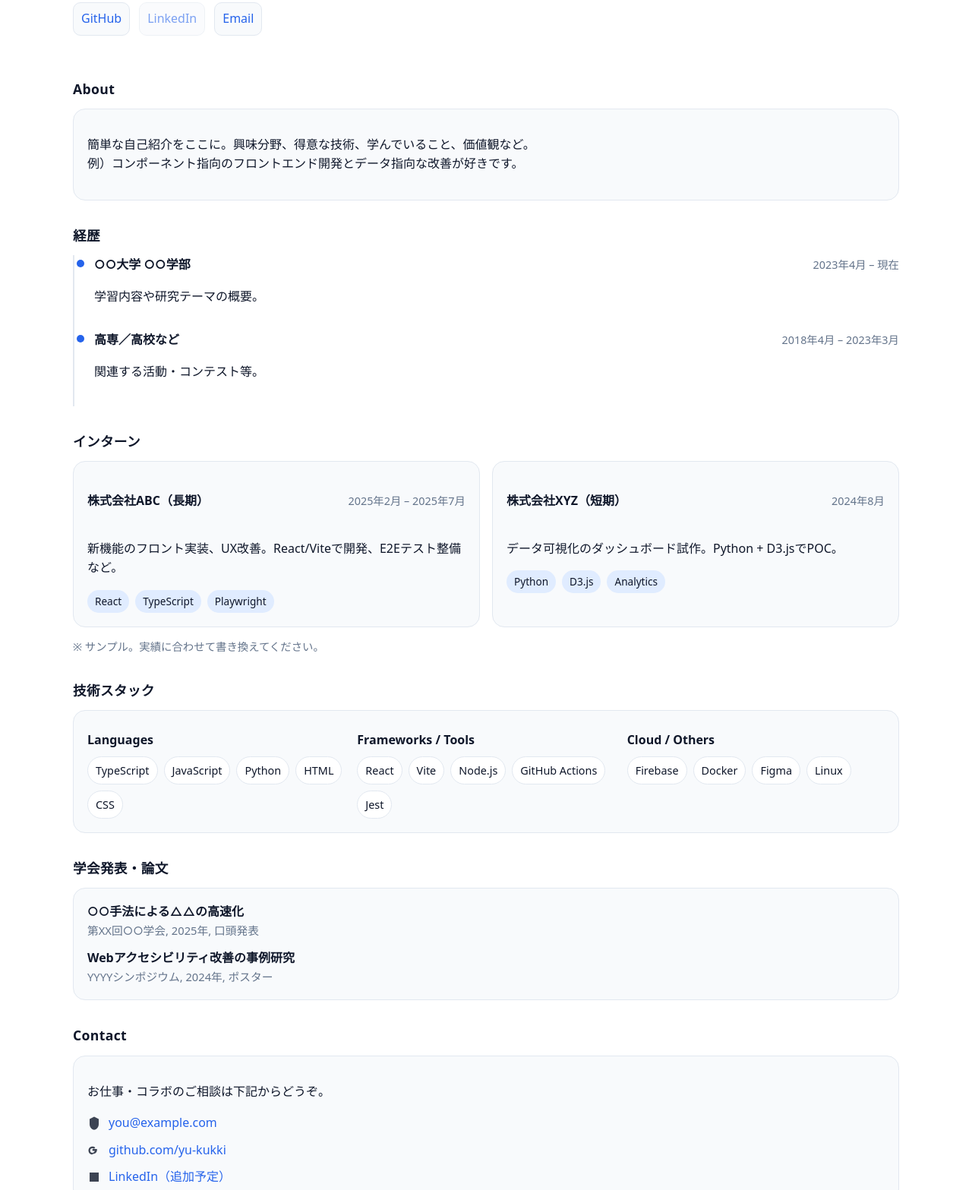
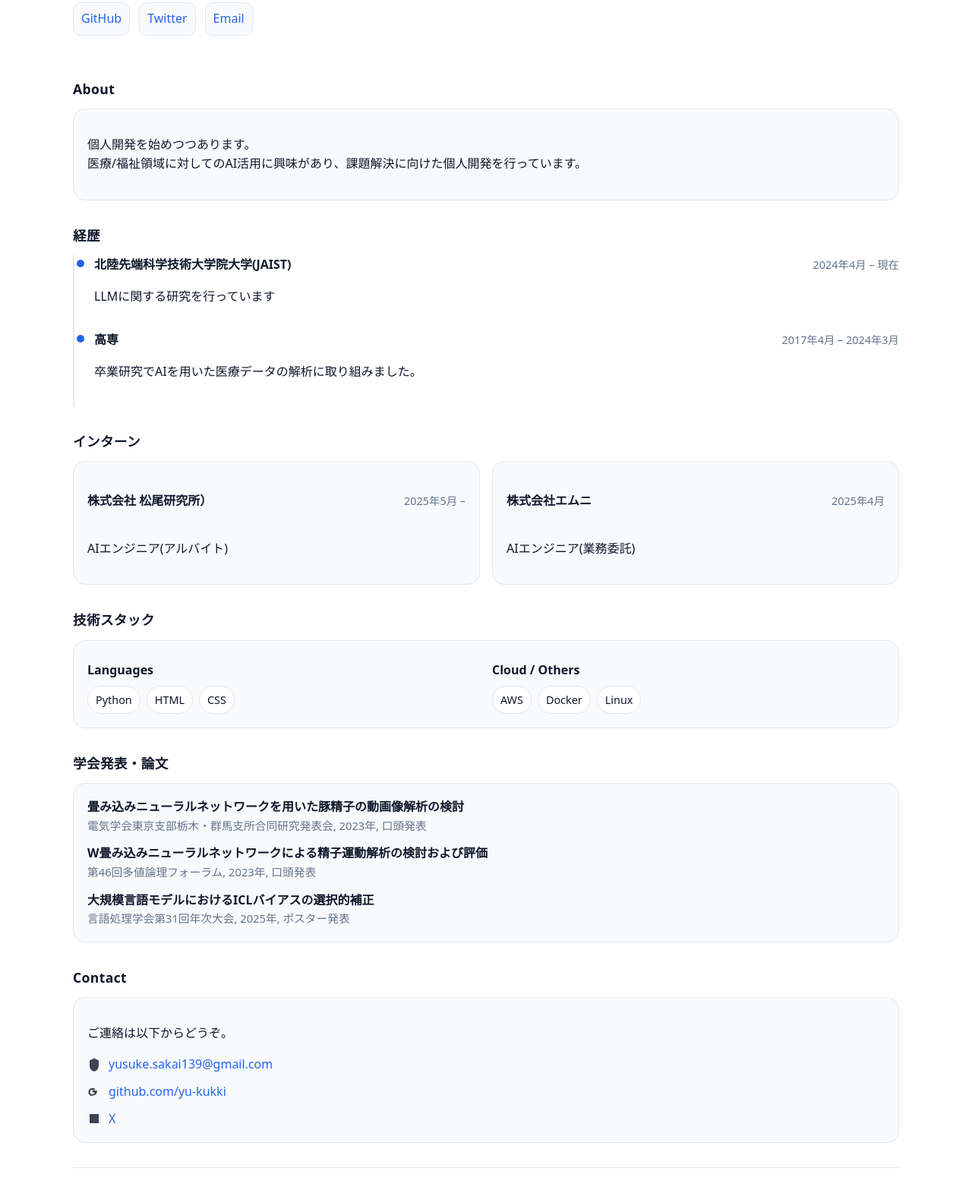
Before and after one commit to yu-kukki/yu-kukki.github.io, a plain HTML site: page index.html in a window 1280 px wide. Shown: the part 227-1794 px from the top of the page at 76% size. Drawn offline with Linux system fonts and the light colour scheme.

Commit message:
情報の記載

```diff
--- a/index.html
+++ b/index.html
@@ -16,7 +16,7 @@
         <div class="avatar" aria-hidden="true">yk</div>
         <div>
           <h1 class="name">yu-kukki</h1>
-          <p class="role">Software / Web Developer</p>
+          <p class="role">AI Engineer</p>
         </div>
       </div>
       <nav class="site-nav" aria-label="主要ナビゲーション">
@@ -35,12 +35,12 @@
     <section class="hero">
       <h2>つくる・学ぶ・届ける。</h2>
       <p class="lead">
-        学びと開発の記録をまとめています。現在は<span class="pill">Web開発</span>と<span class="pill">機械学習</span>に注力中。
+        学びと開発の記録をまとめています。現在は<span class="pill">個人開発</span>と<span class="pill">研究活動</span>に注力中。
       </p>
       <ul class="links">
         <li><a class="link" href="https://github.com/yu-kukki" target="_blank" rel="noopener">GitHub</a></li>
-        <li><a class="link" href="#" aria-disabled="true">LinkedIn</a></li>
-        <li><a class="link" href="mailto:you@example.com">Email</a></li>
+        <li><a class="link" href="https://x.com/kukki_ski" target="_blank" rel="noopener">Twitter</a></li>
+        <li><a class="link" href="yusuke.sakai139[at]gmail.com">Email</a></li>
       </ul>
     </section>
 
@@ -49,8 +49,8 @@
       <h3 class="section-title">About</h3>
       <div class="card">
         <p>
-          簡単な自己紹介をここに。興味分野、得意な技術、学んでいること、価値観など。<br/>
-          例）コンポーネント指向のフロントエンド開発とデータ指向な改善が好きです。
+          個人開発を始めつつあります。<br/>
+          医療/福祉領域に対してのAI活用に興味があり、課題解決に向けた個人開発を行っています。<br/>
         </p>
       </div>
     </section>
@@ -63,20 +63,20 @@
           <div class="tl-dot" aria-hidden="true"></div>
           <div class="tl-content">
             <div class="tl-header">
-              <strong>○○大学 ○○学部</strong>
-              <span class="when">2023年4月 – 現在</span>
+              <strong>北陸先端科学技術大学院大学(JAIST)</strong>
+              <span class="when">2024年4月 – 現在</span>
             </div>
-            <p>学習内容や研究テーマの概要。</p>
+            <p>LLMに関する研究を行っています</p>
           </div>
         </li>
         <li class="timeline-item">
           <div class="tl-dot" aria-hidden="true"></div>
           <div class="tl-content">
             <div class="tl-header">
-              <strong>高専／高校など</strong>
-              <span class="when">2018年4月 – 2023年3月</span>
+              <strong>高専</strong>
+              <span class="when">2017年4月 – 2024年3月</span>
             </div>
-            <p>関連する活動・コンテスト等。</p>
+            <p>卒業研究でAIを用いた医療データの解析に取り組みました。</p>
           </div>
         </li>
       </ol>
@@ -88,26 +88,26 @@
       <div class="grid">
         <article class="card">
           <header class="card-header">
-            <h4>株式会社ABC（長期）</h4>
-            <span class="when">2025年2月 – 2025年7月</span>
+            <h4>株式会社 松尾研究所）</h4>
+            <span class="when">2025年5月 – </span>
           </header>
-          <p>新機能のフロント実装、UX改善。React/Viteで開発、E2Eテスト整備など。</p>
-          <ul class="tags">
+          <p>AIエンジニア(アルバイト)</p>
+          <!-- <ul class="tags">
             <li>React</li><li>TypeScript</li><li>Playwright</li>
-          </ul>
+          </ul> -->
         </article>
         <article class="card">
           <header class="card-header">
-            <h4>株式会社XYZ（短期）</h4>
-            <span class="when">2024年8月</span>
+            <h4>株式会社エムニ</h4>
+            <span class="when">2025年4月</span>
           </header>
-          <p>データ可視化のダッシュボード試作。Python + D3.jsでPOC。</p>
+          <p>AIエンジニア(業務委託)</p>
           <ul class="tags">
-            <li>Python</li><li>D3.js</li><li>Analytics</li>
+            <!-- <li>Python</li><li>D3.js</li><li>Analytics</li> -->
           </ul>
         </article>
       </div>
-      <p class="muted">※ サンプル。実績に合わせて書き換えてください。</p>
+      <!-- <p class="muted">※ サンプル。実績に合わせて書き換えてください。</p> -->
     </section>
 
     <!-- Skills -->
@@ -118,19 +118,19 @@
           <div>
             <h5>Languages</h5>
             <ul class="chips">
-              <li>TypeScript</li><li>JavaScript</li><li>Python</li><li>HTML</li><li>CSS</li>
+              <li>Python</li><li>HTML</li><li>CSS</li>
             </ul>
           </div>
-          <div>
+          <!-- <div>
             <h5>Frameworks / Tools</h5>
             <ul class="chips">
               <li>React</li><li>Vite</li><li>Node.js</li><li>GitHub Actions</li><li>Jest</li>
             </ul>
-          </div>
+          </div> -->
           <div>
             <h5>Cloud / Others</h5>
             <ul class="chips">
-              <li>Firebase</li><li>Docker</li><li>Figma</li><li>Linux</li>
+              <li>AWS</li><li>Docker</li><li>Linux</li>
             </ul>
           </div>
         </div>
@@ -143,12 +143,16 @@
       <div class="card">
         <ul class="pubs">
           <li>
-            <span class="pub-title">○○手法による△△の高速化</span>
-            <span class="pub-meta">第XX回○○学会, 2025年, 口頭発表</span>
+            <span class="pub-title">畳み込みニューラルネットワークを用いた豚精子の動画像解析の検討</span>
+            <span class="pub-meta">電気学会東京支部栃木・群馬支所合同研究発表会, 2023年, 口頭発表</span>
           </li>
           <li>
-            <span class="pub-title">Webアクセシビリティ改善の事例研究</span>
-            <span class="pub-meta">YYYYシンポジウム, 2024年, ポスター</span>
+            <span class="pub-title">W畳み込みニューラルネットワークによる精子運動解析の検討および評価</span>
+            <span class="pub-meta">第46回多値論理フォーラム, 2023年, 口頭発表</span>
+          </li>
+          <li>
+            <span class="pub-title">大規模言語モデルにおけるICLバイアスの選択的補正</span>
+            <span class="pub-meta">言語処理学会第31回年次大会, 2025年, ポスター発表</span>
           </li>
         </ul>
       </div>
@@ -158,11 +162,11 @@
     <section id="contact" class="section">
       <h3 class="section-title">Contact</h3>
       <div class="card contact-card">
-        <p>お仕事・コラボのご相談は下記からどうぞ。</p>
+        <p>ご連絡は以下からどうぞ。</p>
         <ul class="contact-list">
           <li>
             <svg aria-hidden="true" viewBox="0 0 24 24"><path d="M12 .5l-8 4v9c0 5 3.5 9.5 8 10 4.5-.5 8-5 8-10v-9l-8-4zM7 10l5 3 5-3"/></svg>
-            <a href="mailto:you@example.com">you@example.com</a>
+            <a href="mailto:yusuke.sakai139@gmail.com">yusuke.sakai139@gmail.com</a>
           </li>
           <li>
             <svg aria-hidden="true" viewBox="0 0 24 24"><path d="M9 19c-4 0-7-3-7-7S5 5 9 5c1.9 0 3.6.7 4.9 1.9l-2.1 2.1C11.1 8.4 10.1 8 9 8a4 4 0 000 8c2 0 3.7-1.5 4-3.4H9v-3.2h7.9c.1.5.1 1 .1 1.6 0 4-3 7-8 7z"/></svg>
@@ -170,7 +174,7 @@
           </li>
           <li>
             <svg aria-hidden="true" viewBox="0 0 24 24"><path d="M4 4h16v16H4z"/></svg>
-            <a href="#" aria-disabled="true">LinkedIn（追加予定）</a>
+            <a href="https://x.com/kukki_ski" aria-disabled="true">X</a>
           </li>
         </ul>
       </div>
```
